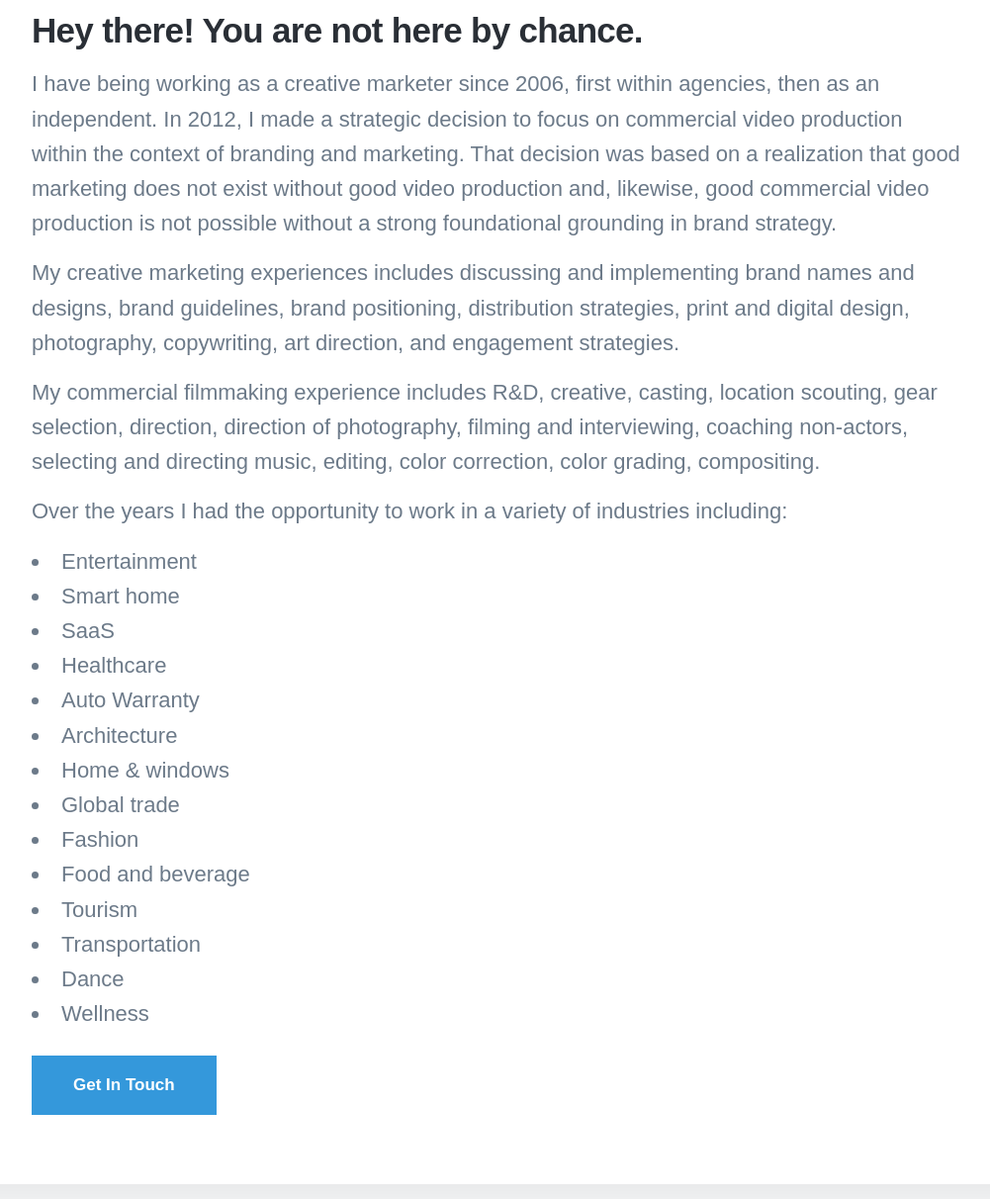
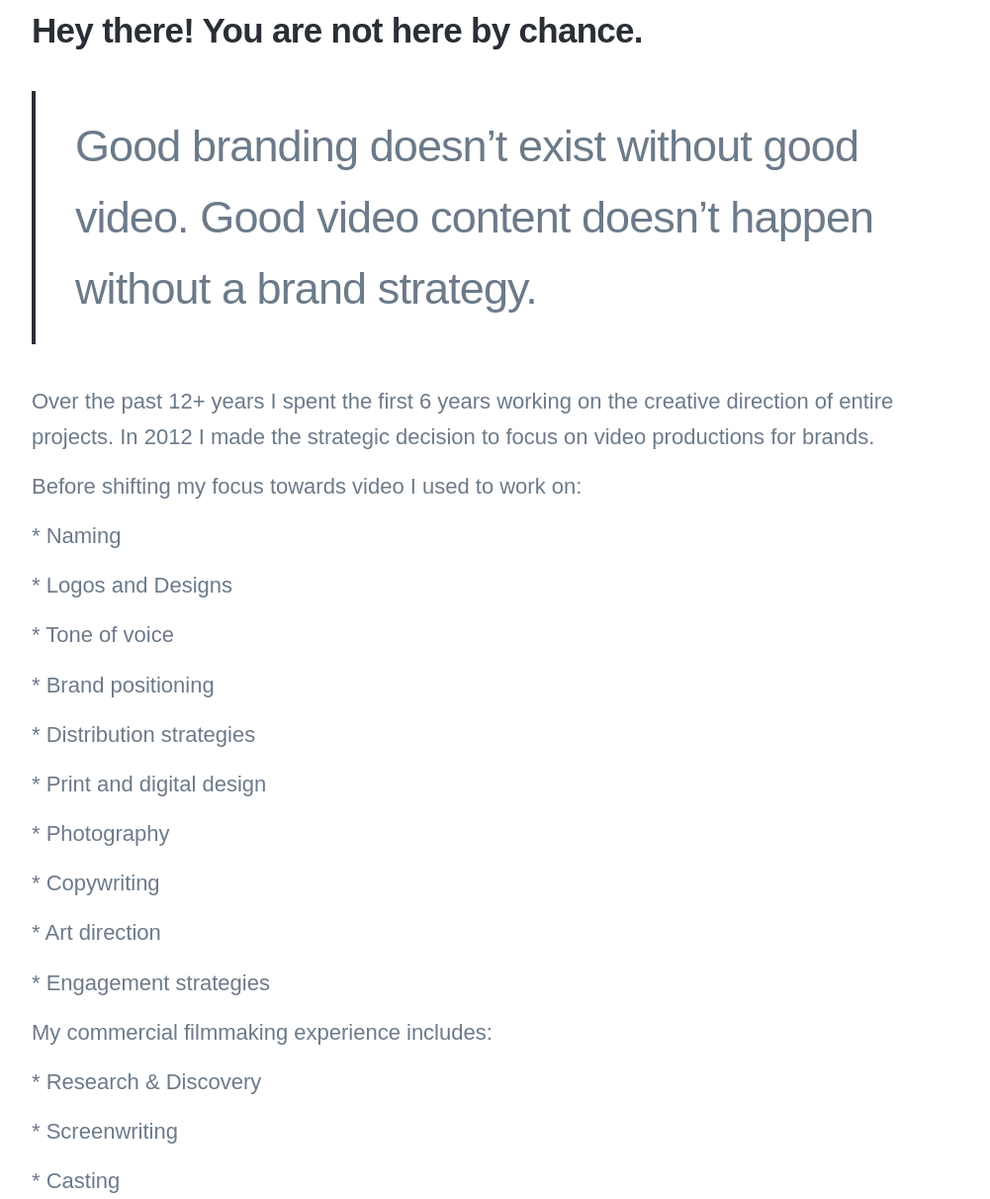
Before and after one commit to adrianomartino/amartino, a Jekyll site: the page built from _pages/about.md, in a window 1280 px wide and 1400 px high, scrolled down 439 px. Shown: the part 188-1400 px from the top of the window at 99% size, without its empty margins (138-1139 px from the left). Built offline with Jekyll 4.4.1, drawn with Linux system fonts in a browser that asks for light colours; nearby versions of some CDN libraries; some web fonts are replaced; some of the changed text lies outside the part shown.

Commit message:
Update from Forestry.io Adriano Martino updated _pages/about.md

```diff
--- a/_pages/about.md
+++ b/_pages/about.md
@@ -8,11 +8,57 @@ featured_image: https://res.cloudinary.com/martinobranding/image/upload/v1555965
 ---
 ## Hey there! You are not here by chance.
 
-I have being working as a creative marketer since 2006, first within agencies, then as an independent. In 2012, I made a strategic decision to focus on commercial video production within the context of branding and marketing. That decision was based on a realization that good marketing does not exist without good video production and, likewise, good commercial video production is not possible without a strong foundational grounding in brand strategy.
+> Good branding doesn't exist without good video. Good video content doesn't happen without a brand strategy.
 
-My creative marketing experiences includes discussing and implementing brand names and designs, brand guidelines, brand positioning, distribution strategies, print and digital design, photography, copywriting, art direction, and engagement strategies.
+Over the past 12+ years I spent the first 6 years working on the creative direction of entire projects. In 2012 I made the strategic decision to focus on video productions for brands.
 
-My commercial filmmaking experience includes R&D, creative, casting, location scouting, gear selection, direction, direction of photography, filming and interviewing, coaching non-actors, selecting and directing music, editing, color correction, color grading, compositing.
+Before shifting my focus towards video I used to work on:
+
+\*   Naming
+
+\*   Logos and Designs
+
+\*   Tone of voice
+
+\*   Brand positioning
+
+\*   Distribution strategies
+
+\*   Print and digital design
+
+\*   Photography
+
+\*   Copywriting
+
+\*   Art direction
+
+\*   Engagement strategies
+
+My commercial filmmaking experience includes:
+
+\*   Research & Discovery
+
+\*   Screenwriting
+
+\*   Casting
+
+\*   Creative Direction
+
+\*   Direction
+
+\*   Direction of Photography
+
+\*   Filming and Interviewing
+
+\*   Coaching non-actors
+
+\*   Selecting and directing music
+
+\*   Video Editing
+
+\*   Color Correction and Color Grading
+
+\*   Compositing
 
 Over the years I had the opportunity to work in a variety of industries including:
 
```
